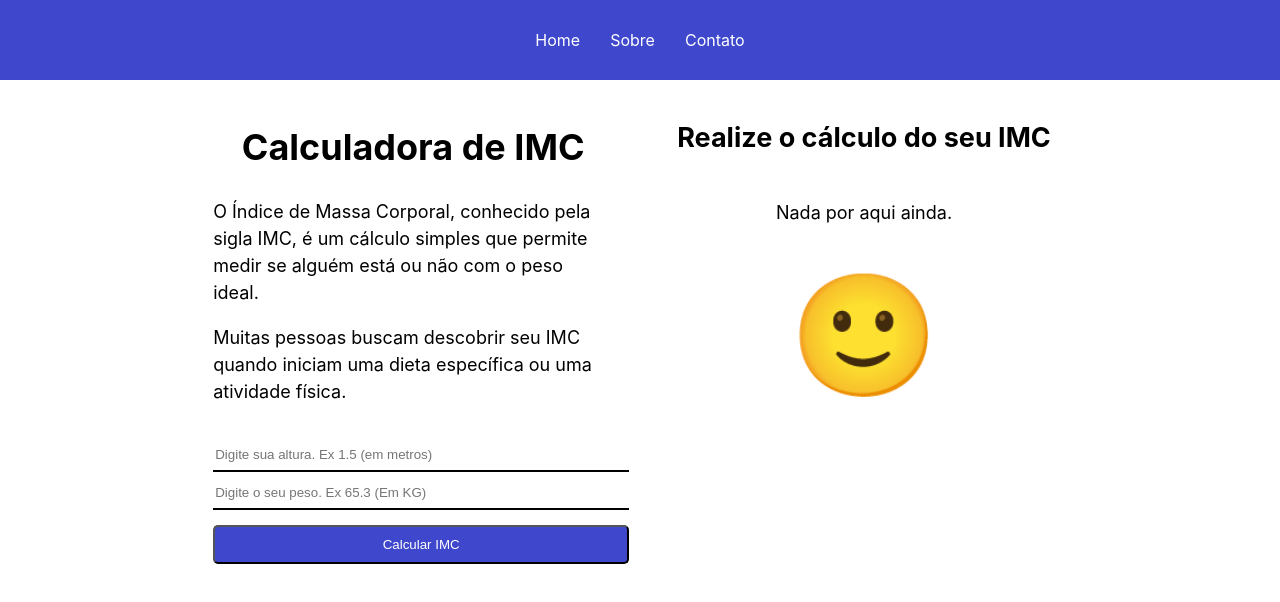
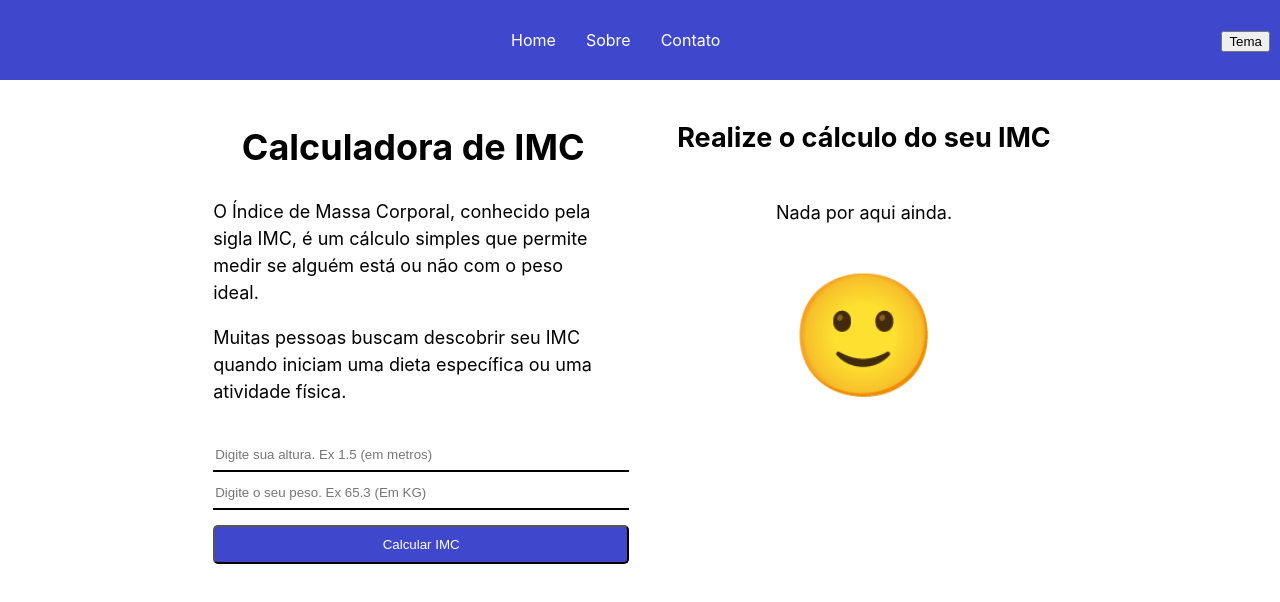
Before and after one commit to Drarlian/Calculadora_IMC, a React (Vite) app: page / in a window 1280 px wide. Shown: the top 602 px of the page. Built offline with nearby package versions, Linux system fonts and the light colour scheme.

Commit message:
Criando o contexto de tema

```diff
--- a/src/App.css
+++ b/src/App.css
@@ -13,7 +13,8 @@
 
 .menu{
   display: flex;
-  justify-content: center;
+  justify-content: space-between;
+  padding: 0 10px;
   align-items: center;
   background-color: rgb(63, 72, 204);
   height: 5rem;
@@ -42,3 +43,13 @@
   background-color: white;
   color: black;
 }
+
+
+.container-lista{
+  margin-right: 0;
+  /* background-color: brown; */
+}
+.container-tema{
+  /* margin-left: 1000px; */
+  /* background-color: blueviolet; */
+}
--- a/src/App.tsx
+++ b/src/App.tsx
@@ -1,8 +1,5 @@
-import { useState } from 'react'
-import reactLogo from './assets/react.svg'
-import viteLogo from '/vite.svg'
 import './App.css'
-import { HashRouter, Route, Routes, Link } from 'react-router-dom';
+import { Route, Routes, Link } from 'react-router-dom';
 import Home from './components/Home';
 import Sobre from './components/Sobre';
 import Contato from './components/Contato';
@@ -12,12 +9,16 @@ const App: React.FC = () => {
   return (
     <div className='pagina-toda'>
       <div className='menu'>
-        <div>
+        <div/>
+        <div className='container-lista'>
           <ul>
             <li><Link to="/">Home</Link></li>
             <li><Link to="/sobre">Sobre</Link></li>
             <li><Link to="contato">Contato</Link></li>
           </ul>
+        </div>
+        <div className='container-tema'>
+          <button>Tema</button>
         </div>
       </div>
       <Routes>
--- a/src/components/Home/style.css
+++ b/src/components/Home/style.css
@@ -5,8 +5,10 @@
     font-size: large;
     box-sizing: border-box;
     width: 100%;
+
+    /* height: calc(100vh - 5rem); */
+    /* transition: all 1s ease; */
 }
-
 
 /* Dados */
 
--- /dev/null
+++ b/src/contexts/InfosContext.tsx
@@ -0,0 +1,22 @@
+import * as React from 'react';
+
+// import { Container } from './styles';
+
+interface Props {
+  tema: string;
+}
+
+interface TypeChildren {
+  children: React.ReactNode;
+}
+
+export const InfosContext = React.createContext({} as Props);
+
+export const InfosProvider = ({children}: TypeChildren) => {
+
+  const [tema, setTema] = React.useState('light');
+
+  return <InfosContext.Provider value={{tema}}>{children}</InfosContext.Provider>;
+}
+
+export default InfosProvider;
--- a/src/main.tsx
+++ b/src/main.tsx
@@ -3,11 +3,14 @@ import ReactDOM from 'react-dom/client'
 import App from './App.tsx'
 import './index.css'
 import { HashRouter } from 'react-router-dom';
+import InfosProvider from './contexts/InfosContext.tsx';
 
 ReactDOM.createRoot(document.getElementById('root')!).render(
   <React.StrictMode>
-    <HashRouter>
-      <App />
-    </HashRouter>
+    <InfosProvider>
+      <HashRouter>
+        <App />
+      </HashRouter>
+    </InfosProvider>
   </React.StrictMode>,
 )
```
